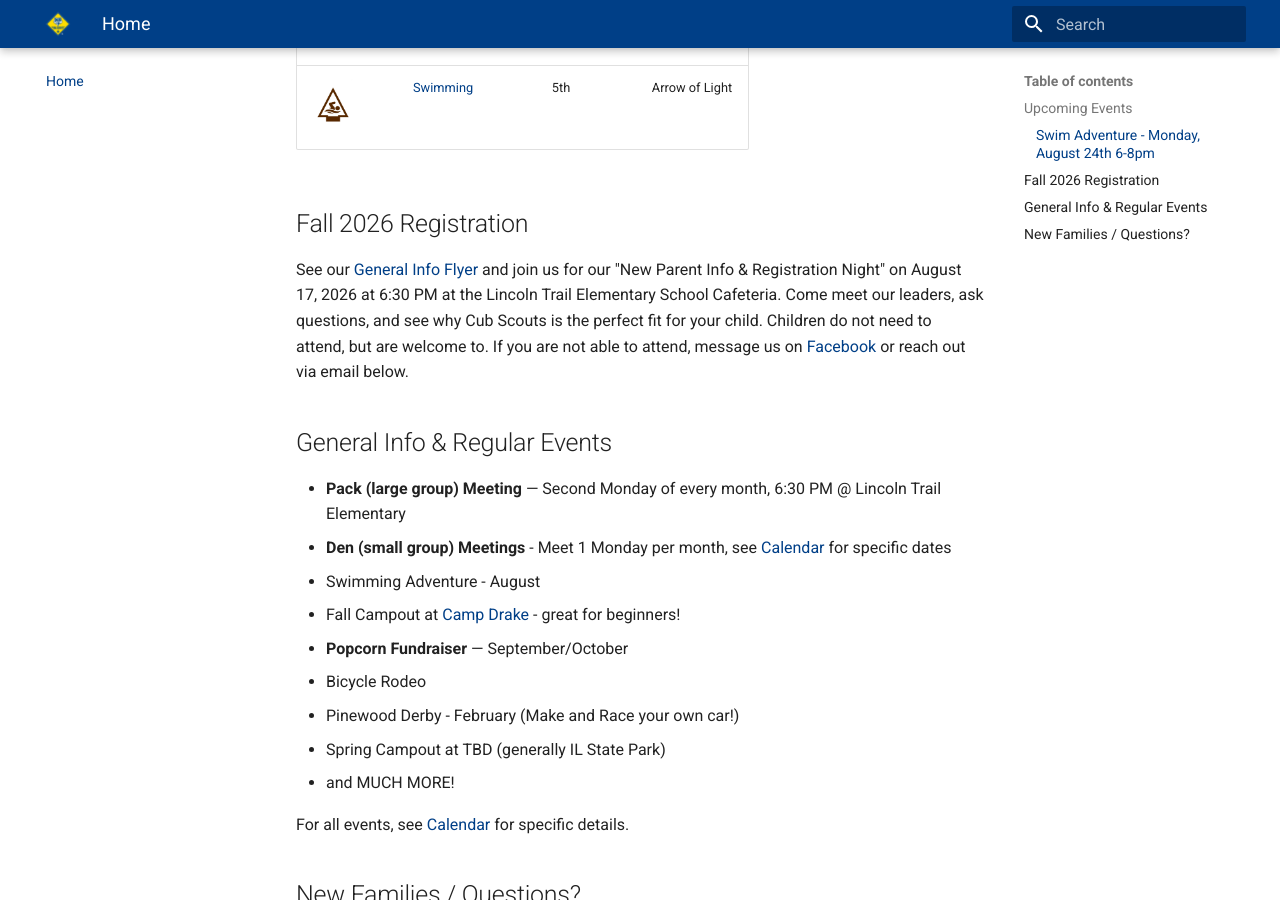
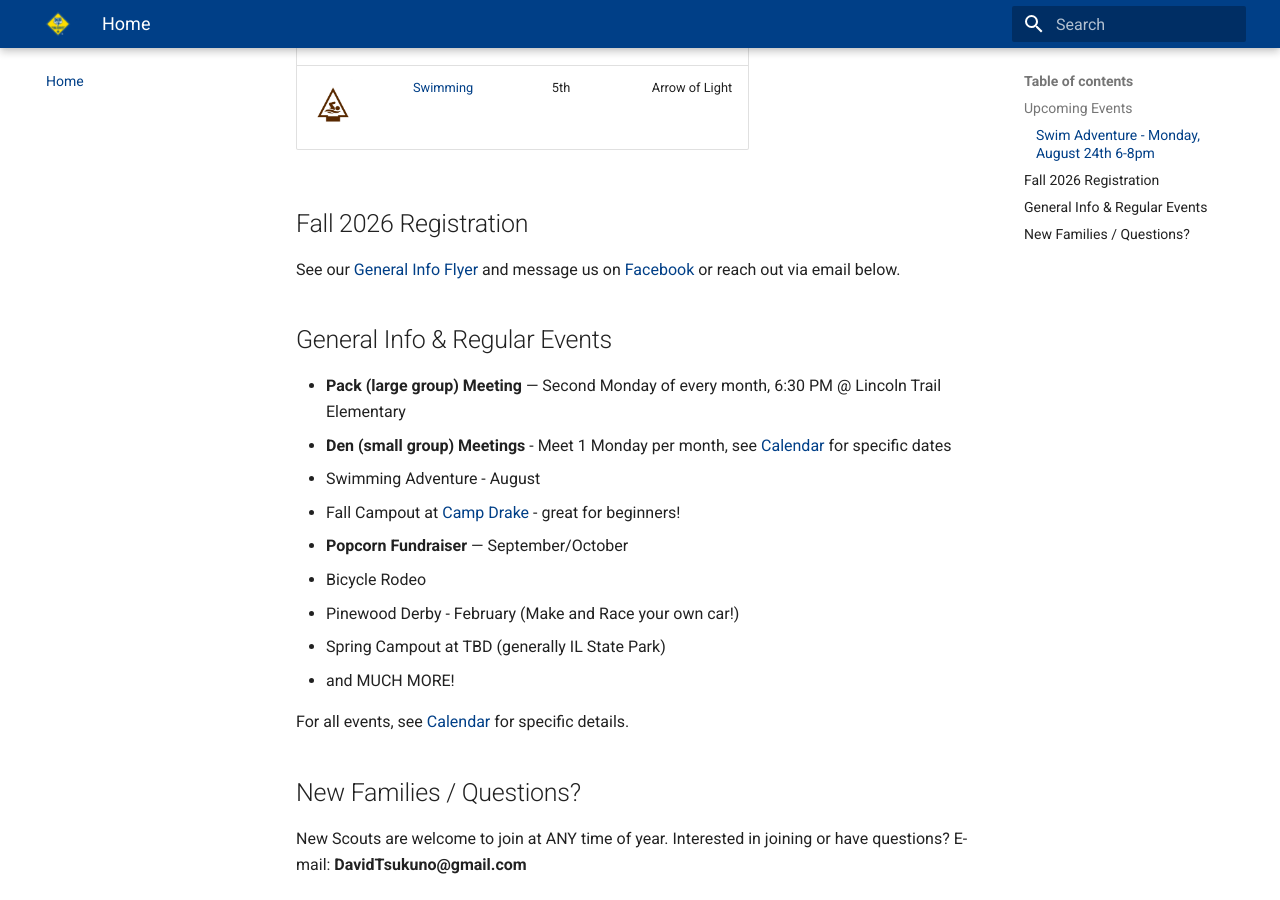
Before and after one commit to ewaldmire/pack25-website, an MkDocs documentation site: the page built from docs/index.md, in a window 1280 px wide and 900 px high, scrolled down 1005 px. Built offline with MkDocs 1.6.1 and Material for MkDocs 9.7.7, drawn with Linux system fonts in a browser that asks for light colours.

Commit message:
Remove new parent info night as it has passed.

```diff
--- a/docs/index.md
+++ b/docs/index.md
@@ -25,7 +25,7 @@ To see the swim requirements for your Scout - see the links below:
 
 ## Fall 2026 Registration
 
-See our [General Info Flyer](forms/General_Info-Flyer_2026-2027.pdf) and join us for our "New Parent Info & Registration Night" on August 17, 2026 at 6:30 PM at the Lincoln Trail Elementary School Cafeteria. Come meet our leaders, ask questions, and see why Cub Scouts is the perfect fit for your child. Children do not need to attend, but are welcome to. If you are not able to attend, message us on [Facebook](https://www.facebook.com/MahometCubScoutPack25) or reach out via email below.
+See our [General Info Flyer](forms/General_Info-Flyer_2026-2027.pdf) and message us on [Facebook](https://www.facebook.com/MahometCubScoutPack25) or reach out via email below.
 
 ## General Info & Regular Events
 
```
